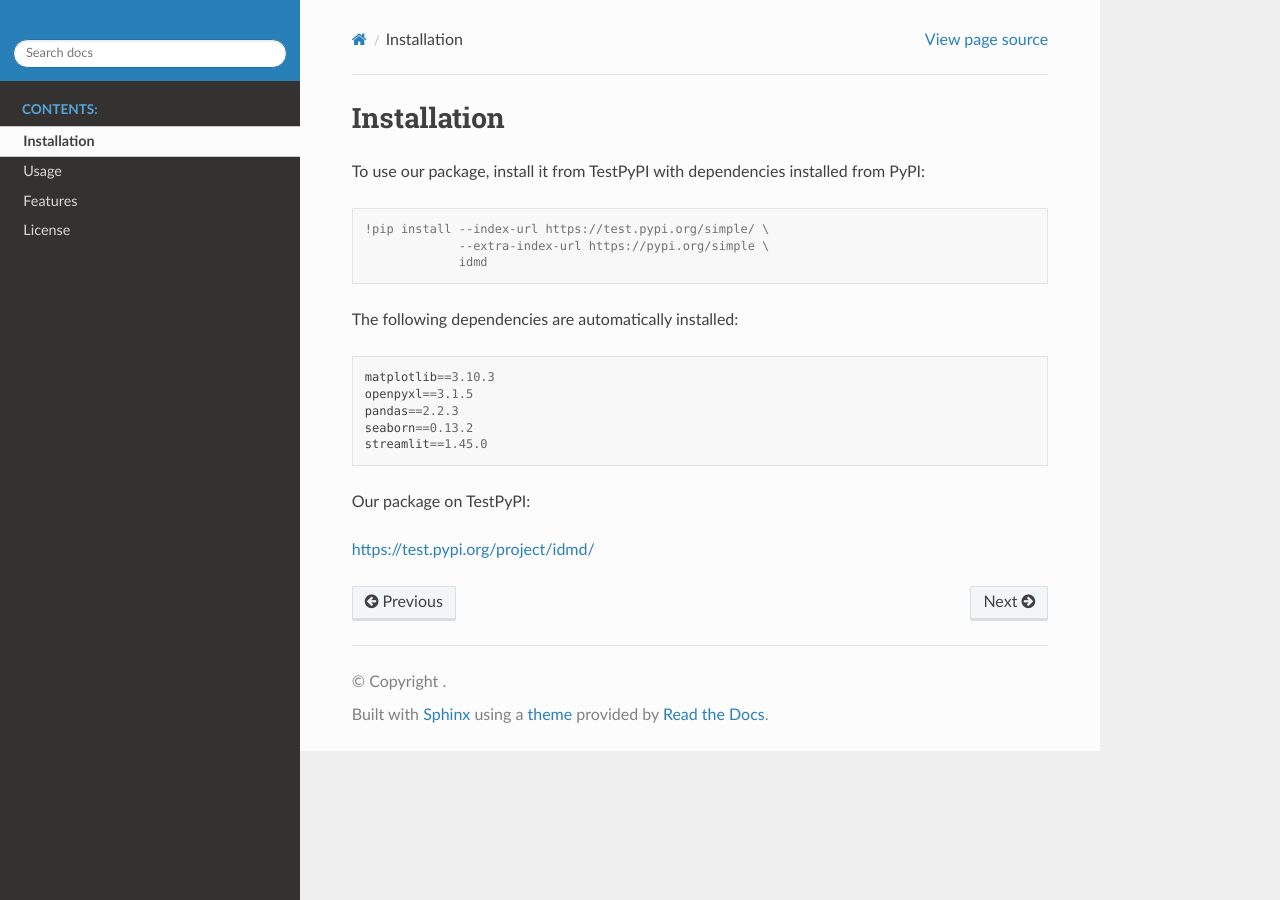
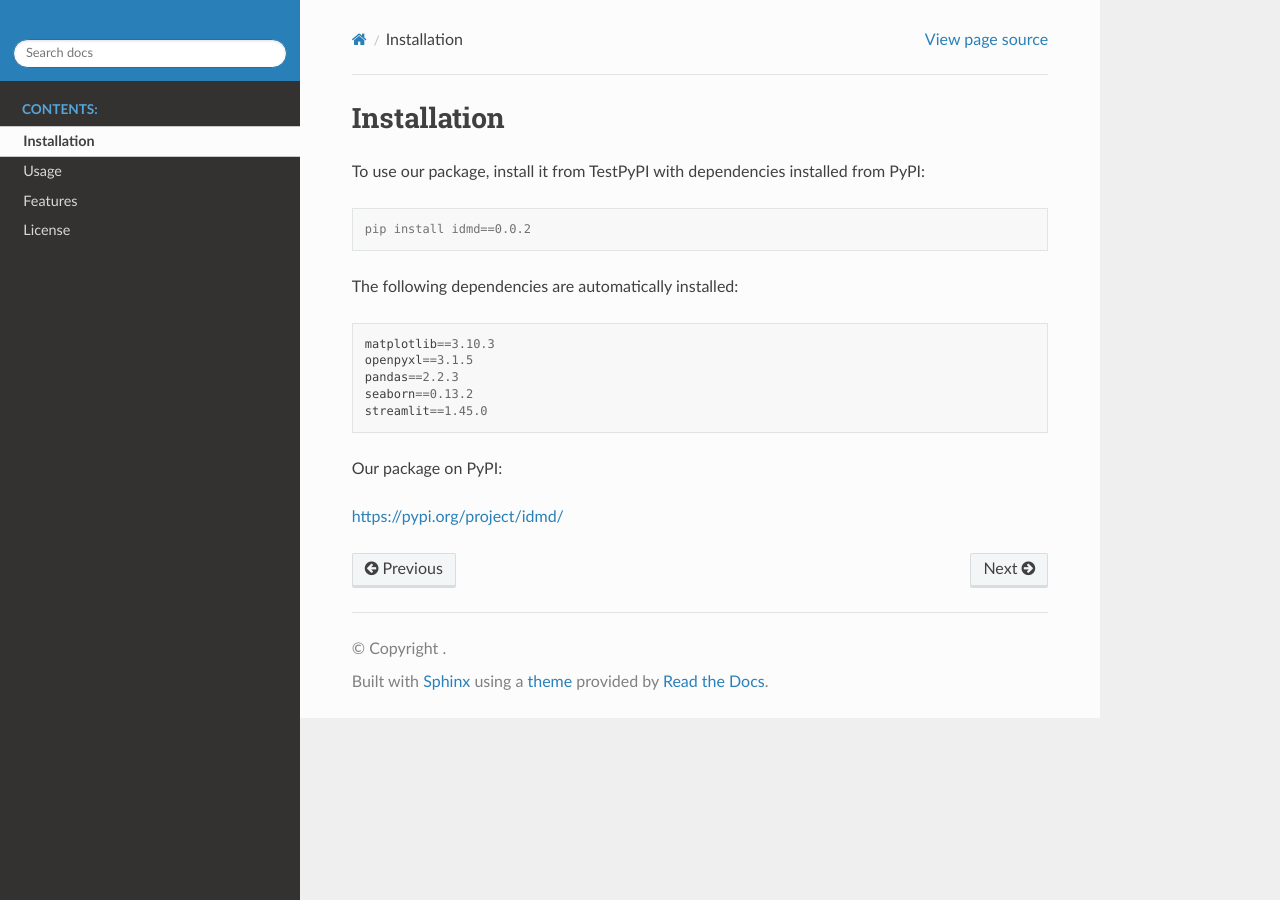
Before and after one commit to CsongorLaczko/idmd, a Sphinx documentation site: the page built from docs/Installation.rst, in a window 1280 px wide. Built offline with Sphinx 7.4.7 and the Read the Docs theme 3.1.0, drawn with Linux system fonts in a browser that asks for light colours; pages that are not in the unit, such as notebooks, are missing from menus.

Commit message:
Update Installation.rst
- Switch to PyPI from TestPyPI

```diff
--- a/docs/Installation.rst
+++ b/docs/Installation.rst
@@ -4,15 +4,13 @@ To use our package, install it from TestPyPI with dependencies installed from Py
 
 .. code-block:: console
 
-   !pip install --index-url https://test.pypi.org/simple/ \
-                --extra-index-url https://pypi.org/simple \
-                idmd
+   pip install idmd==0.0.2
 
 The following dependencies are automatically installed:
 
 .. include:: ../requirements.txt
    :literal:
 
-Our package on TestPyPI:
+Our package on PyPI:
 
-https://test.pypi.org/project/idmd/
+https://pypi.org/project/idmd/
```
